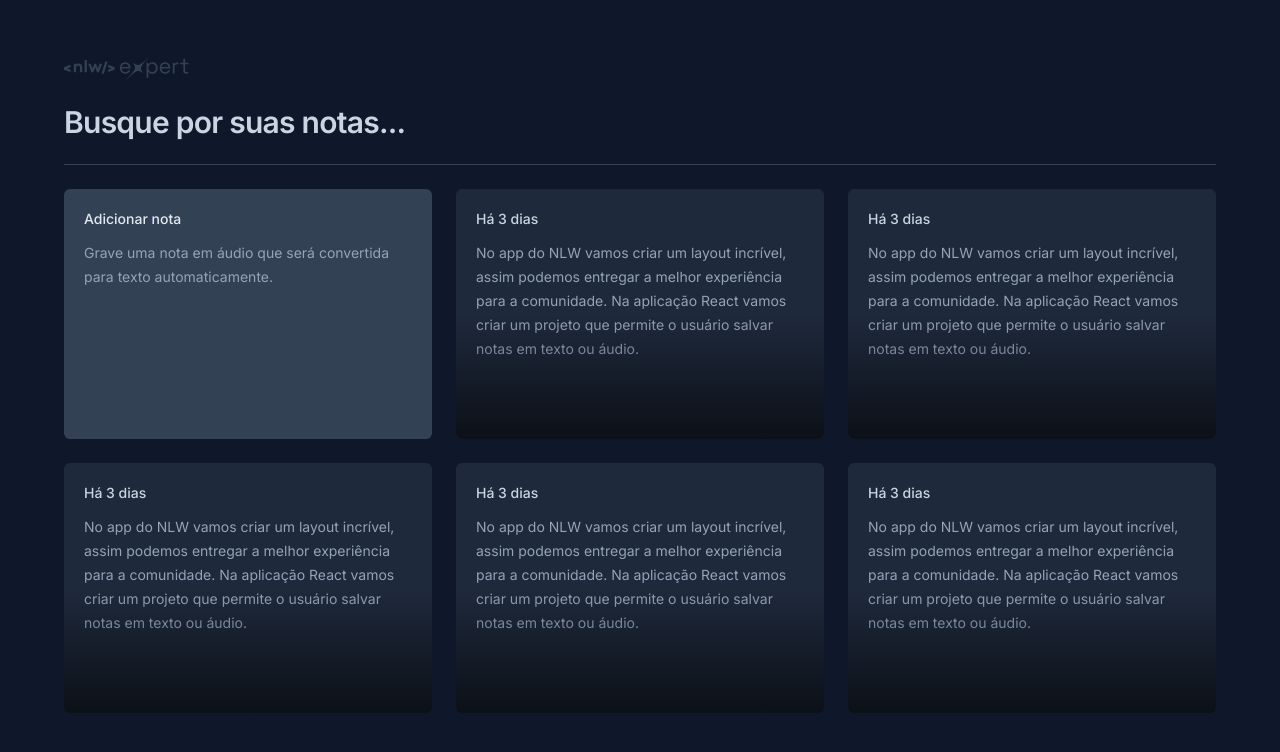
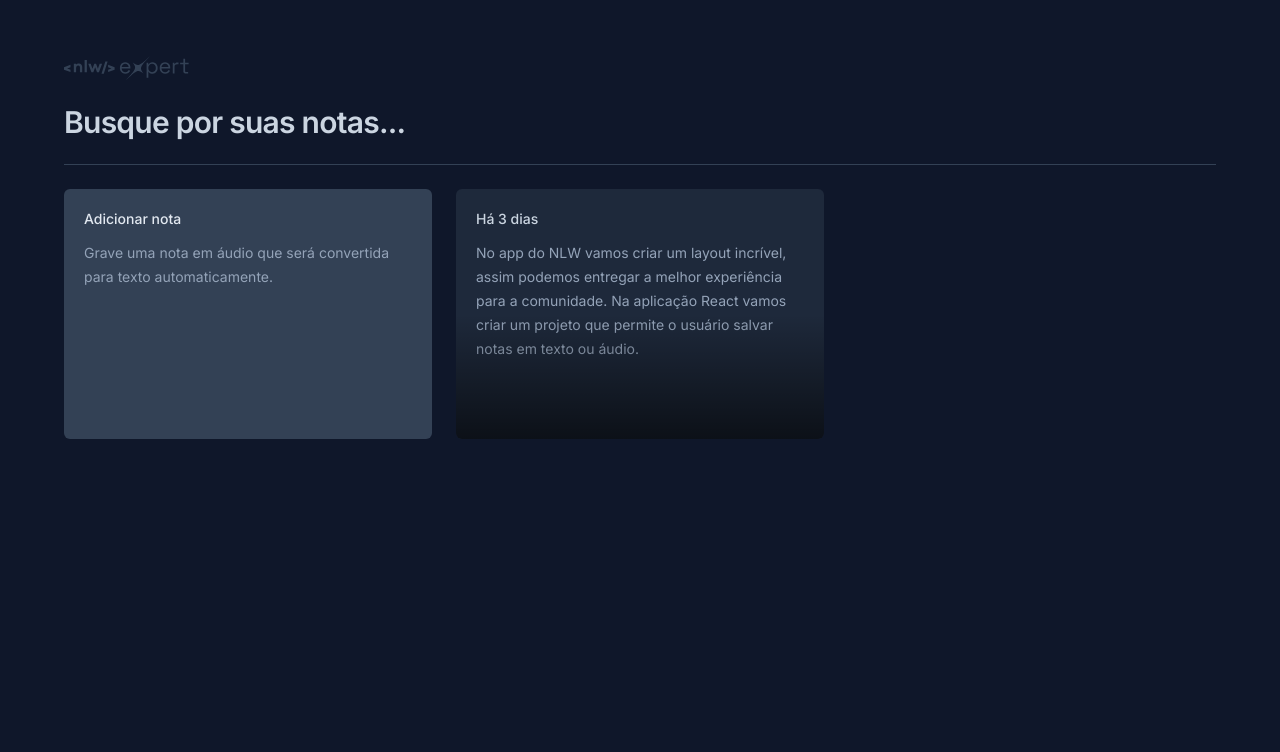
Before and after one commit to VitorArimatea/notes, a React (Vite) app: page / in a window 1280 px wide. Shown: the top 752 px of the page. Built offline with nearby package versions, Linux system fonts and the light colour scheme.

Commit message:
update: utilização de propriedades para adicionar data e conteúdo

```diff
--- a/src/App.tsx
+++ b/src/App.tsx
@@ -21,14 +21,11 @@ export function App() {
 
         <NewNoteCard />
 
-        <NoteCard />
-        <NoteCard />
-        <NoteCard />
-        <NoteCard />
-        <NoteCard />
-
+        <NoteCard note={{
+          date: new Date(),
+          content: "No app do NLW vamos criar um layout incrível, assim podemos entregar a melhor experiência para a comunidade. Na aplicação React vamos criar um projeto que permite o usuário salvar notas em texto ou áudio."
+        }}/>
       </div>
-
     </div>
   )
 }
```
